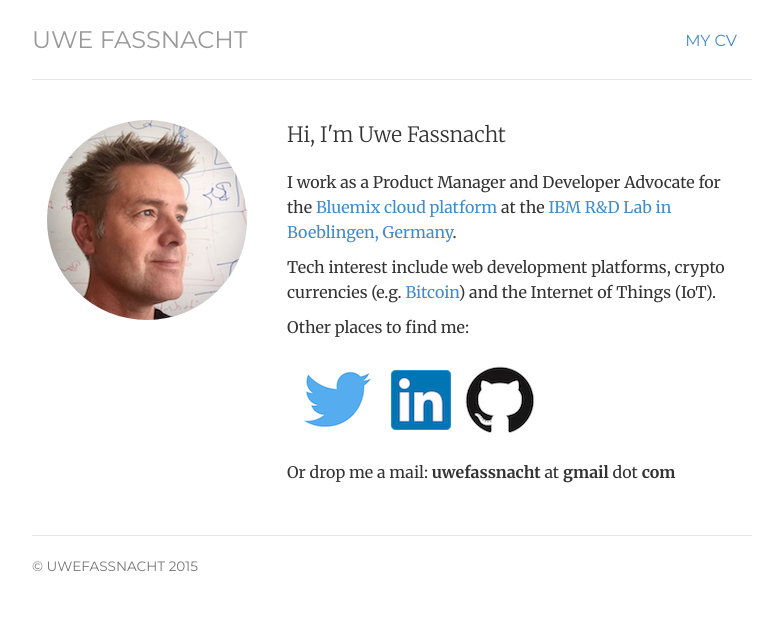
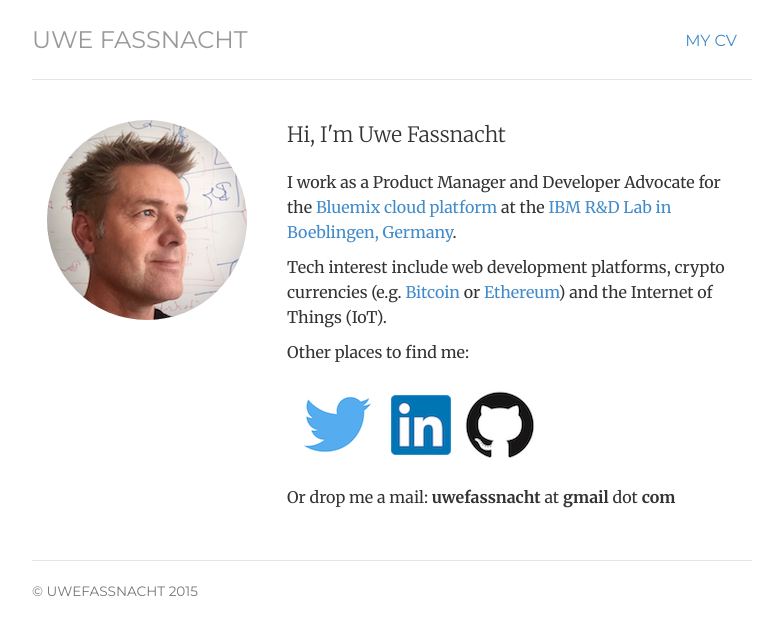
Before and after one commit to uwefassnacht/uwefassnacht.github.io, a Jekyll site: the page built from index.html, in a window 1280 px wide. Shown: the top 635 px of the page, without its empty margins (248-1016 px from the left). Built offline with Jekyll 4.4.1, drawn with Linux system fonts in a browser that asks for light colours.

Commit message:
Added Ethereum to interests

```diff
--- a/index.html
+++ b/index.html
@@ -16,7 +16,7 @@
 
 	<p>I work as a Product Manager and Developer Advocate for the <a href="http://www.ibm.com/cloud-computing/bluemix/">Bluemix cloud platform </a> at the <a href="http://www-05.ibm.com/de/entwicklung/index_en.html">IBM R&D Lab in Boeblingen, Germany</a>.</p>
 
-    <p>Tech interest include web development platforms, crypto currencies (e.g. <a href="https://bitcoin.org">Bitcoin</a>) and the Internet of Things (IoT).</p>
+    <p>Tech interest include web development platforms, crypto currencies (e.g. <a href="https://bitcoin.org">Bitcoin</a> or <a href="https://ethereum.org">Ethereum</a>) and the Internet of Things (IoT).</p>
 
     <p>Other places to find me:</p>
 
```
